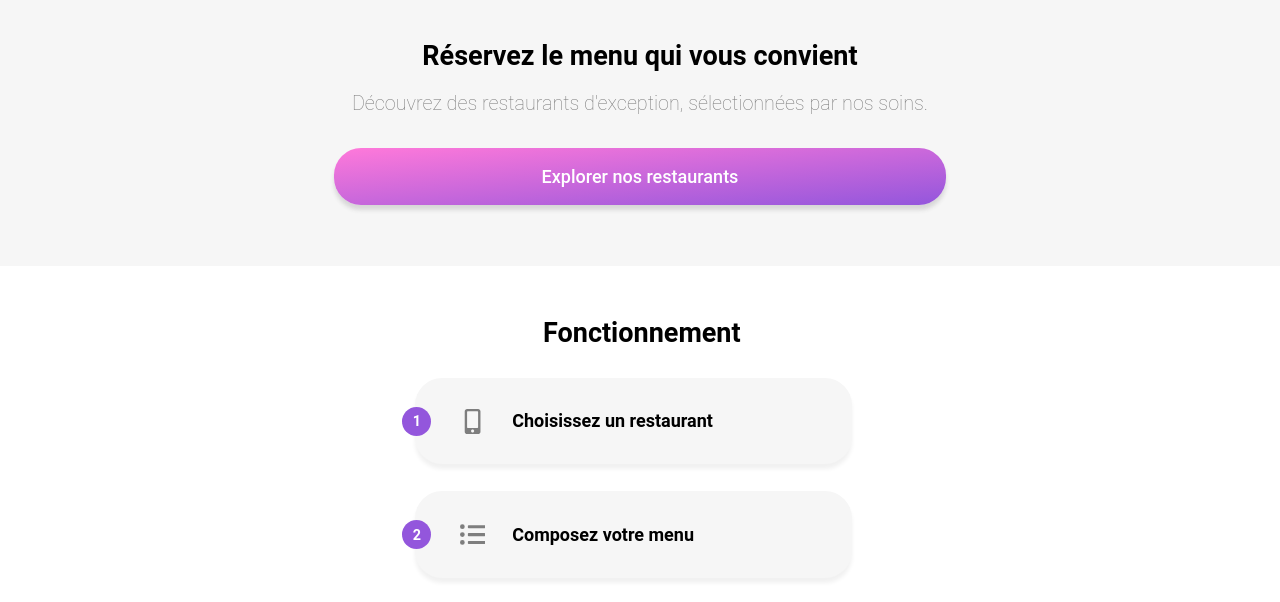
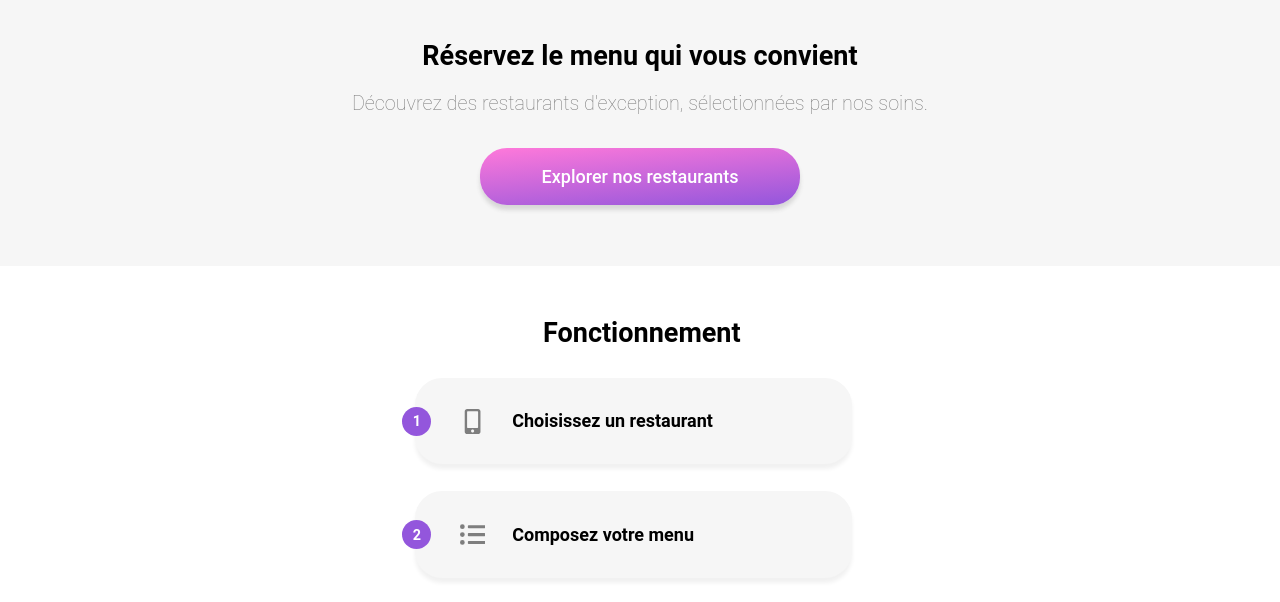
Before and after one commit to fabhup/-Fabienhupel_3_06022021, a website: page index.html in a window 1280 px wide. Shown: the part 130-732 px from the top of the page. Drawn offline with Linux system fonts and the light colour scheme.

Commit message:
Modification Size .btn Desktop

```diff
--- a/index.html
+++ b/index.html
@@ -40,7 +40,7 @@
         <section class="section section__presentation">
             <h1>Réservez le menu qui vous convient</h1>
             <p>Découvrez des restaurants d'exception, sélectionnées par nos soins.</p>
-            <a href="#section-restaurants" class="btn btn--hover">Explorer nos restaurants</a>
+            <span class="btn btn--hover"><a href="#section-restaurants">Explorer nos restaurants</a></span>
         </section>
 
         <section class="section section__fonctionnement">
--- a/sass/pages/_index.scss
+++ b/sass/pages/_index.scss
@@ -213,4 +213,9 @@
 
         }
     }
+
+    .btn {
+        width:15rem;
+        min-width:unset;
+      }
 }
--- a/sass/pages/_restaurants.scss
+++ b/sass/pages/_restaurants.scss
@@ -291,10 +291,6 @@
                 width   : 100%;
             }
           }
-          & .btn-order {
-            width:15rem;
-            min-width:unset;
-          }
         }
 
 }
```
Also changed, not shown: public/css/style.css, 1 other file.
